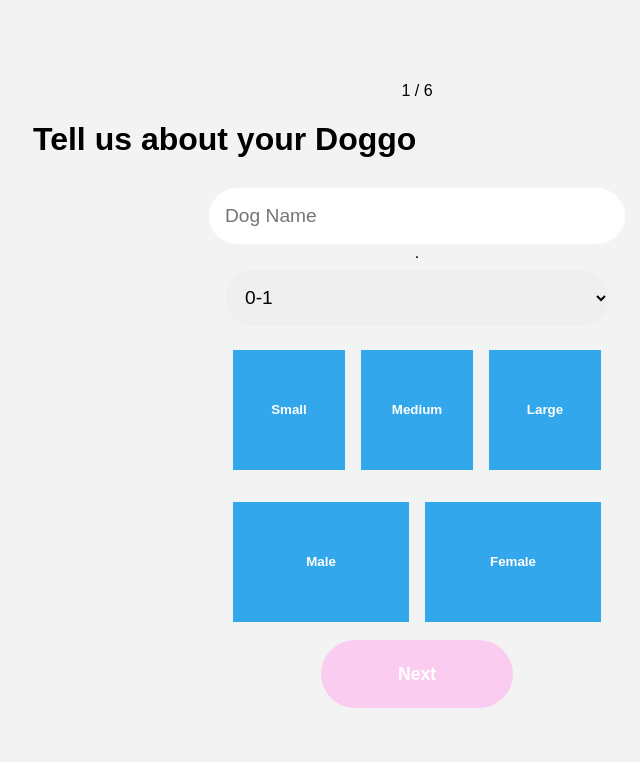
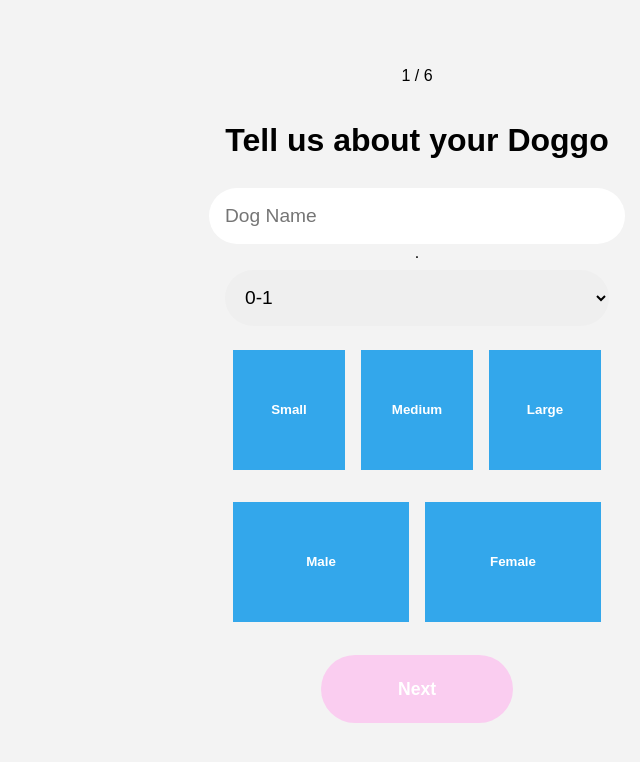
Before and after one commit to n335h/doggystuff, a React (Create React App) app: page /Survey in a window 1280 px wide. Shown: the top 762 px of the page, without its empty margins (223-863 px from the left). Built offline with nearby package versions, Linux system fonts and the light colour scheme; no server answers.

Commit message:
formwrapper centered

```diff
--- a/src/pages/Survey/formPages/Survey.css
+++ b/src/pages/Survey/formPages/Survey.css
@@ -10,6 +10,16 @@
     align-items: center;
     justify-content: center;
     z-index: 0;
+  }
+  .formWrapper {
+    display: flex;
+    flex-direction: column;
+    align-items: center;
+    justify-content: center;
+    width: 60vw;
+    height: 70vh;
+    margin: auto;
+    z-index: 1;
   }
 
   .surveyForm form {
@@ -61,7 +71,7 @@
     flex-direction: column;
     align-items: center;
     justify-content: center;
-    width: 100%;
+    width: 100vw;
     height: 50vh;
     margin: auto;
   }
```
